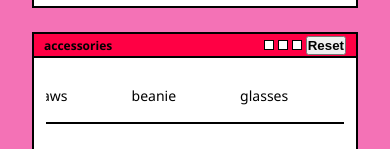
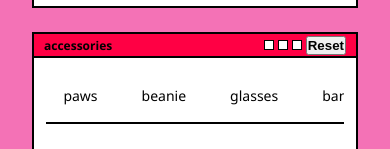
Before and after one commit to SulthoniAkbar/WIF-PFP-MAKER, a React (Vite) app: page / in a window 390 px wide. Shown: the part 1139-1288 px from the top of the page. Built offline with nearby package versions, Linux system fonts and the light colour scheme.

Commit message:
update responsive page in accesories

```diff
--- a/src/components/AccessoryPanel.tsx
+++ b/src/components/AccessoryPanel.tsx
@@ -29,7 +29,9 @@ const AccessoryPanel: React.FC<Omit<ItemPanelProps, "images">> = ({
       }
     >
       <div style={{ display: "flex", flexDirection: "column" }}>
+        {/* Tab bar */}
         <div
+          className="accessory-tabs"
           style={{
             display: "flex",
             justifyContent: "center",
@@ -57,6 +59,7 @@ const AccessoryPanel: React.FC<Omit<ItemPanelProps, "images">> = ({
           ))}
         </div>
 
+        {/* Content */}
         <div
           style={{
             display: "flex",
--- a/src/index.css
+++ b/src/index.css
@@ -216,4 +216,20 @@ body {
   .layer-selected {
     border: 1px dashed #00f;
   }
+  .accessory-tabs {
+    display: flex !important;
+    flex-wrap: nowrap !important;
+    overflow-x: auto !important;
+    -webkit-overflow-scrolling: touch;
+    gap: 12px !important;
+    padding: 12px 4px !important;
+    background-color: #ffffff !important;
+  }
+
+  /* Pastikan tiap <span> tidak ter-wrap */
+  .accessory-tabs span {
+    flex: 0 0 auto;
+    white-space: nowrap;
+    cursor: pointer;
+  }
 }
```
